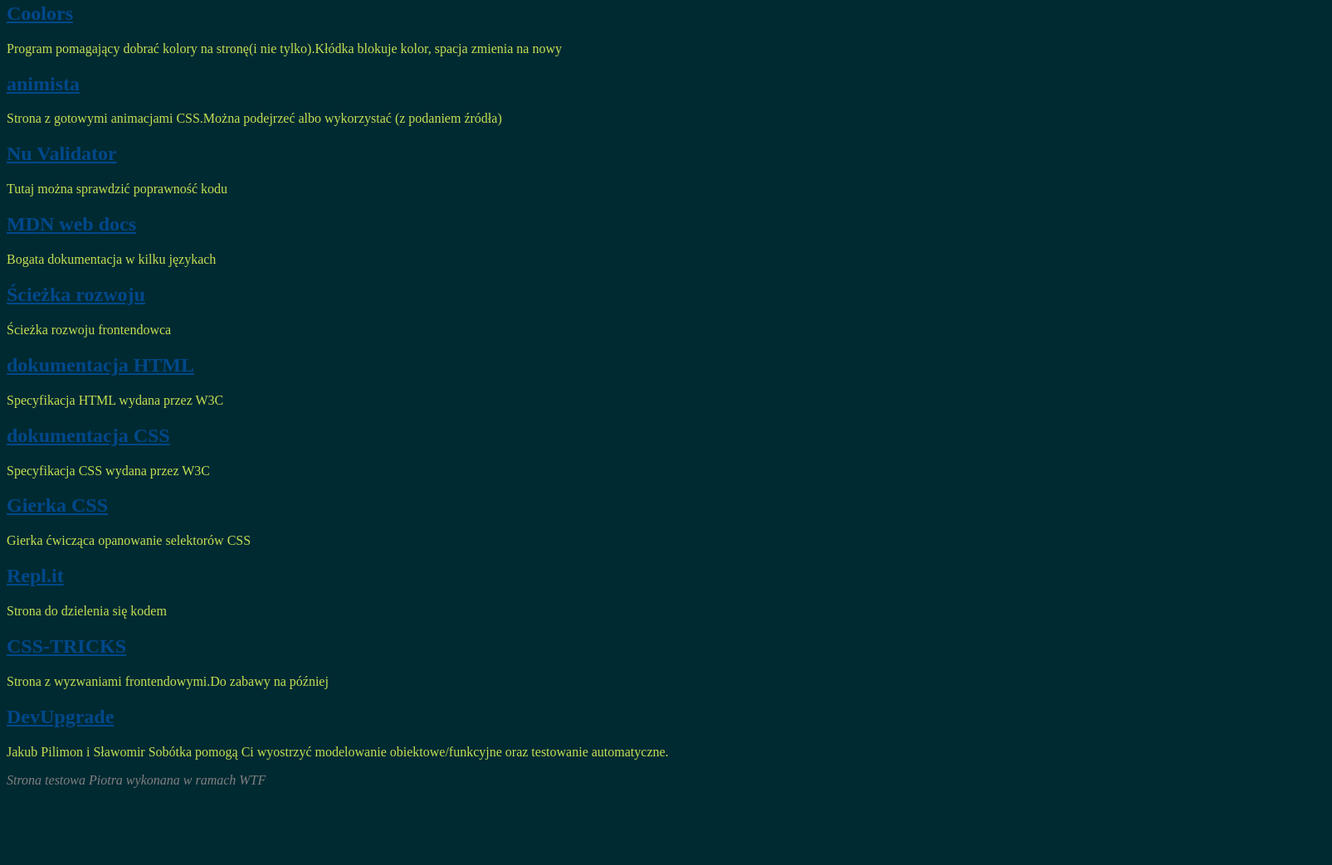
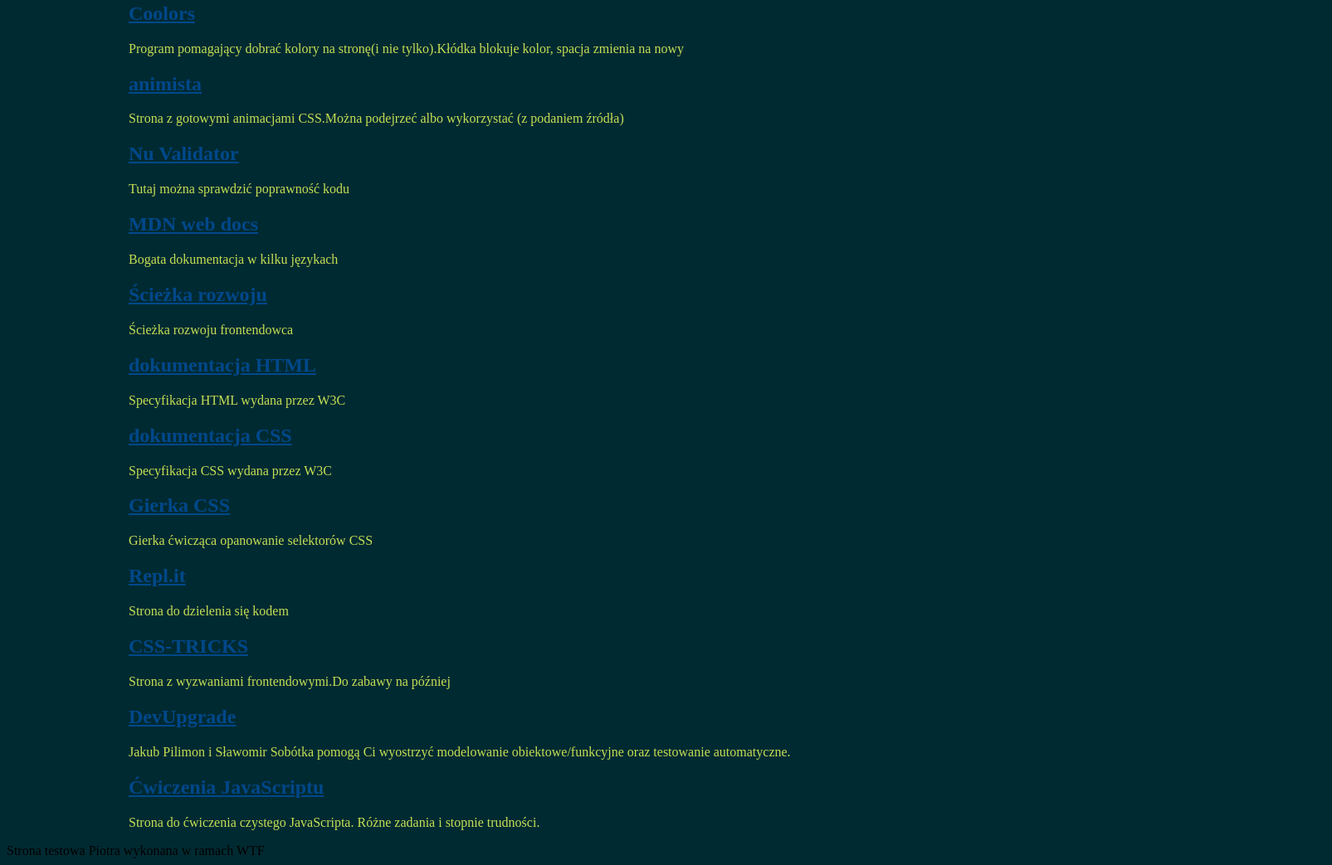
Before and after one commit to piotrGronowski/homepage, a plain HTML site: page linki.html in a window 1280 px wide. Shown: the part 456-1499 px from the top of the page at 83% size, 1605 px wide, since content can reach past the window. Before the commit the page ends 1414 px from the top, so only its background shows below. Drawn offline with Linux system fonts and the light colour scheme.

Commit message:
index.html change class added and Css styles.In Links.html changed HTML markups to ol-li.

```diff
--- a/linki.html
+++ b/linki.html
@@ -1,11 +1,10 @@
 <!DOCTYPE html>
 <html lang="en">
-
   <head>
-    <meta charset="UTF-8">
-    <meta name="viewport" content="width=device-width, initial-scale=1.0">
+    <meta charset="UTF-8" />
+    <meta name="viewport" content="width=device-width, initial-scale=1.0" />
     <title>Linki</title>
-    <link rel="stylesheet" href="style.css" type="text/css">
+    <link rel="stylesheet" href="style.css" type="text/css" />
   </head>
 
   <body>
@@ -17,66 +16,118 @@
         <a href="javaScript.html">JavaScript</a>
         <a href="vsc_skroty.html">VSC obsługa</a>
         <a href="linki.html">Linki</a>
-
       </nav>
     </header>
-    <main>
+    <main class="main">
       <section>
         <h2>Różne przydatne stronki</h2>
-            <img src="pictures/kolorki-na-strone.png" alt="strona będzie w tych kolorach">
+        <img
+          src="pictures/kolorki-na-strone.png"
+          alt="strona będzie w tych kolorach"
+        />
+        <ul>
+          <li>
+            <h2>
+              <a href="https://www.coolors.co" target="_blank">Coolors</a>
+            </h2>
+            <p class="link-describe">
+              Program pomagający dobrać kolory na stronę(i nie tylko).Kłódka
+              blokuje kolor, spacja zmienia na nowy
+            </p>
+          </li>
+          <li>
+            <h2><a href="https://animista.net" target="_blank">animista</a></h2>
+            <p class="link-describe">
+              Strona z gotowymi animacjami CSS.Można podejrzeć albo wykorzystać
+              (z podaniem źródła)
+            </p>
+          </li>
+          <li>
+            <h2>
+              <a href="https://validator.w3.org/nu/#textarea" target="_blank"
+                >Nu Validator</a
+              >
+            </h2>
+            <p class="link-describe">Tutaj można sprawdzić poprawność kodu</p>
+          </li>
+          <li>
+            <h2>
+              <a href="https://developer.mozilla.org/pl/" target="_blank"
+                >MDN web docs</a
+              >
+            </h2>
+            <p class="link-describe">Bogata dokumentacja w kilku językach</p>
+          </li>
+          <li>
+            <h2>
+              <a href="https://roadmap.sh/frontend" target="_blank"
+                >Ścieżka rozwoju</a
+              >
+            </h2>
+            <p class="link-describe">Ścieżka rozwoju frontendowca</p>
+          </li>
+          <li>
+            <h2>
+              <a href="https://www.w3.org/TR/html52/" target="_blank"
+                >dokumentacja HTML</a
+              >
+            </h2>
+            <p class="link-describe">Specyfikacja HTML wydana przez W3C</p>
+          </li>
+          <li>
+            <h2>
+              <a href="https://www.w3.org/TR/CSS/" target="_blank"
+                >dokumentacja CSS</a
+              >
+            </h2>
+            <p class="link-describe">Specyfikacja CSS wydana przez W3C</p>
+          </li>
+          <li>
+            <h2>
+              <a href="https://flukeout.github.io/" target="_blank"
+                >Gierka CSS</a
+              >
+            </h2>
+            <p class="link-describe">
+              Gierka ćwicząca opanowanie selektorów CSS
+            </p>
+          </li>
+          <li>
+            <h2><a href="https://repl.it/">Repl.it</a></h2>
+            <p class="link-describe">Strona do dzielenia się kodem</p>
+          </li>
+          <li>
+            <h2>
+              <a href="https://css-tricks.com/front-end-challenges/"
+                >CSS-TRICKS</a
+              >
+            </h2>
+            <p class="link-describe">
+              Strona z wyzwaniami frontendowymi.Do zabawy na później
+            </p>
+          </li>
+          <li>
+            <h2><a href="https://devupgrade.online/">DevUpgrade</a></h2>
+            <p class="link-describe">
+              Jakub Pilimon i Sławomir Sobótka pomogą Ci wyostrzyć modelowanie
+              obiektowe/funkcyjne oraz testowanie automatyczne.
+            </p>
+          </li>
+          <li>
+            <h2>
+              <a href="https://edabit.com/challenges">Ćwiczenia JavaScriptu</a>
+            </h2>
+            <p class="link-describe">
+              Strona do ćwiczenia czystego JavaScripta. Różne zadania i stopnie
+              trudności.
+            </p>
+          </li>
+        </ul>
       </section>
-        <section>
-            <h2><a href="https://www.coolors.co" target="_blank">Coolors</a></h2>
-            <p class="link-describe">Program pomagający dobrać kolory na stronę(i nie tylko).Kłódka blokuje kolor,
-                spacja zmienia na nowy</p>
-        </section>
-        <section>
-            <h2><a href="https://animista.net" target="_blank">animista</a></h2>
-            <p class="link-describe">Strona z gotowymi animacjami CSS.Można podejrzeć albo wykorzystać (z podaniem
-                źródła)</p>
-        </section>
-        <section>
-            <h2><a href="https://validator.w3.org/nu/#textarea" target="_blank">Nu Validator</a></h2>
-            <p class="link-describe">Tutaj można sprawdzić poprawność kodu</p>
-        </section>
-        <section>
-            <h2><a href="https://developer.mozilla.org/pl/" target="_blank">MDN web docs</a></h2>
-            <p class="link-describe">Bogata dokumentacja w kilku językach</p>
-        </section>
-        <section>
-            <h2><a href="https://roadmap.sh/frontend" target="_blank">Ścieżka rozwoju</a></h2>
-            <p class="link-describe">Ścieżka rozwoju frontendowca</p>
-        </section>
-        <section>
-            <h2><a href="https://www.w3.org/TR/html52/" target="_blank">dokumentacja HTML</a></h2>
-            <p class="link-describe">Specyfikacja HTML wydana przez W3C</p>
-        </section>
-        <section>
-            <h2><a href="https://www.w3.org/TR/CSS/" target="_blank">dokumentacja CSS</a></h2>
-            <p class="link-describe">Specyfikacja CSS wydana przez W3C</p>
-        </section>
-        <section>
-            <h2><a href="https://flukeout.github.io/" target="_blank">Gierka CSS</a></h2>
-            <p class="link-describe">Gierka ćwicząca opanowanie selektorów CSS</p>
-        </section>
-        <section>
-            <h2><a href="https://repl.it/">Repl.it</a></h2>
-            <p  class="link-describe">Strona do dzielenia się kodem</p>
-        </section>
-        <section>
-            <h2><a href="https://css-tricks.com/front-end-challenges/">CSS-TRICKS</a></h2>
-            <p class="link-describe">Strona z wyzwaniami frontendowymi.Do zabawy na później</p>
-        </section>
-        <section>
-            <h2><a href="https://devupgrade.online/">DevUpgrade</a></h2>
-            <p class="link-describe">Jakub Pilimon i Sławomir Sobótka pomogą Ci wyostrzyć modelowanie obiektowe/funkcyjne oraz testowanie automatyczne.</p>
-        </section>
-
     </main>
     <footer>
       Strona testowa Piotra wykonana w ramach WTF
     </footer>
-    <script src="main.js" ></script>
+    <script src="main.js"></script>
   </body>
-
 </html>
--- a/style.css
+++ b/style.css
@@ -1,6 +1,25 @@
 body {
   background: #002a32;
 }
+.main{
+  max-width: 1050px;
+  margin: 0 auto;
+  overflow: hidden;
+}
+
+/* Opisuje stopkę */
+.footer {
+  font-style: italic;
+  color: gray;
+  position: fixed;
+  bottom: 0px;
+}
+
+
+
+
+
+
 h1 {
   color: rgb(231, 93, 14);
 }
@@ -11,13 +30,17 @@
   color: rgb(0, 72, 139);
   margin-right: 10px;
 }
-footer {
-  font-style: italic;
-  color: gray;
-}
-nav {
+
+.navigation {
   background-color: #95bf74;
   font-weight: bold;
+  position: fixed;
+
+}
+.navigation--weeks{
+
+  right: 10px;
+  top: 30px;
 }
 .h3 {
   color: #ff8660;
@@ -29,3 +52,10 @@
 strong {
   color: #c5e053;
 }
+ul{
+  list-style-type: none;
+}
+.index__week {
+  display: block;
+
+}
```
Also changed, not shown: index.html (+27 -34 lines). Lines whose indentation alone changed are shown as unchanged.
